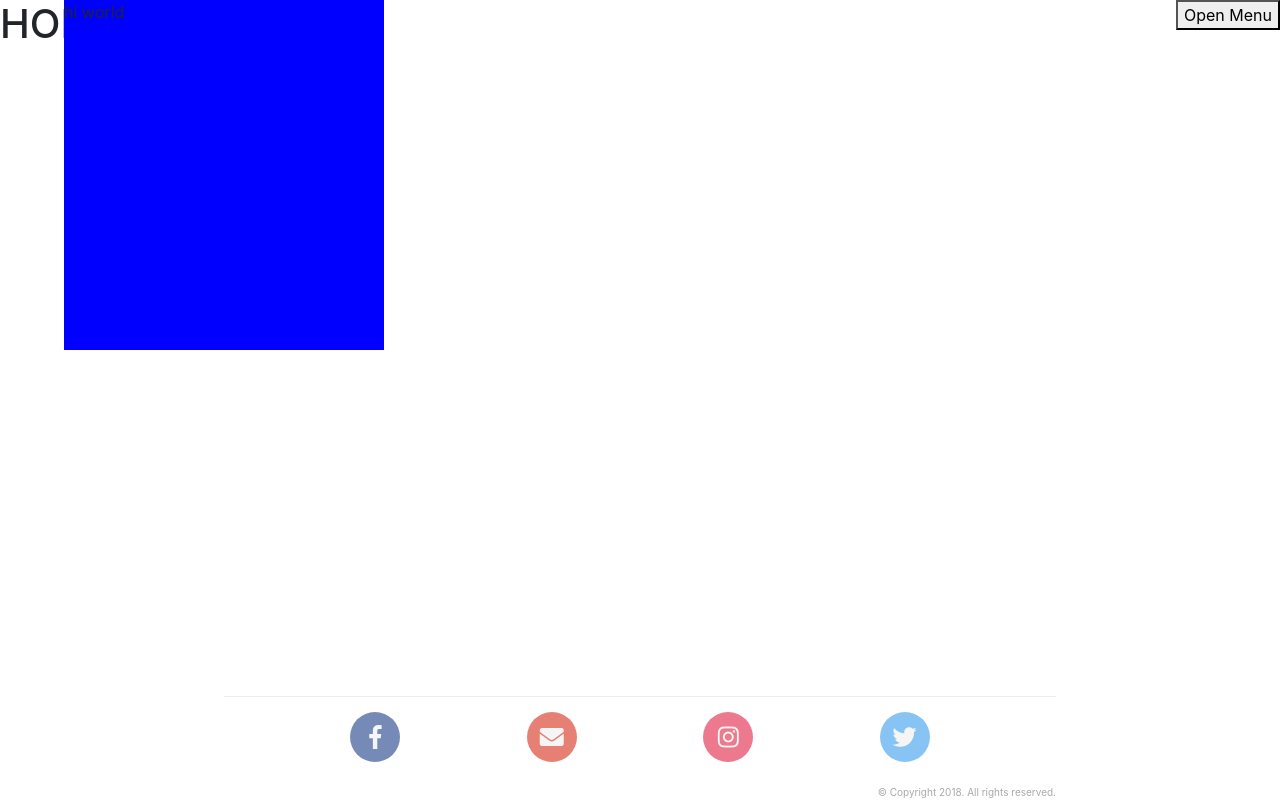
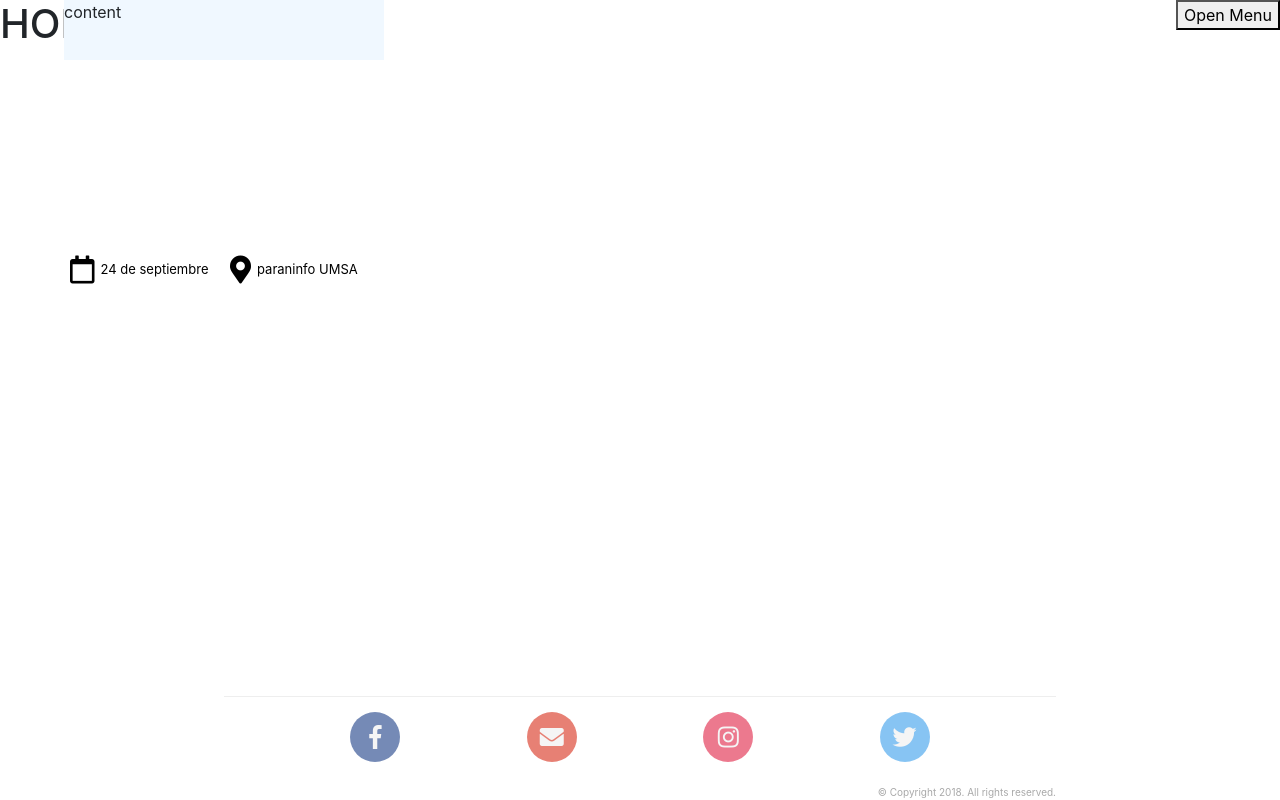
Before and after one commit to TEDxUMSA-2018/frontend, a React app: page / in a window 1280 px wide. Built offline with nearby package versions, Linux system fonts and the light colour scheme.

Commit message:
Added icon-detail component. Base structure for event navbar component done

```diff
--- a/package.json
+++ b/package.json
@@ -41,6 +41,7 @@
     "react-router-dom": "^4.2.2",
     "reactstrap": "^5.0.0-beta.3",
     "style-loader": "0.19.0",
+    "styled-components": "^3.2.6",
     "sw-precache-webpack-plugin": "0.11.4",
     "url-loader": "0.6.2",
     "webpack": "3.8.1",
--- a/src/App.css
+++ b/src/App.css
@@ -111,8 +111,27 @@
   .header .event-container {
     width: 25%;
     margin-left: 5%;
-    height: 350px;
-    background-color: blue; }
+    height: 60px;
+    background-color: aliceblue; }
+    .header .event-container .event-details {
+      position: absolute;
+      top: 0;
+      height: 300px;
+      width: inherit; }
+      .header .event-container .event-details .content {
+        height: calc(100% - 60px); }
+      .header .event-container .event-details .base {
+        display: flex;
+        height: 60px; }
+        .header .event-container .event-details .base .left-side, .header .event-container .event-details .base .righ-side {
+          width: 50%; }
+
+.icon-detail {
+  display: flex;
+  flex-direction: row;
+  justify-content: flex-start;
+  align-items: center;
+  height: 100%; }
 
 .main-container {
   background-color: #7f8c8d; }
--- a/src/App.scss
+++ b/src/App.scss
@@ -5,6 +5,7 @@
 @import '../styles/common/footer';
 @import '../styles/common/_overlay-menu.scss';
 @import '../styles/common/_header.scss';
+@import '../styles/common/icon-detail';
 
 
 .main-container {
--- a/src/common/Header.js
+++ b/src/common/Header.js
@@ -1,13 +1,35 @@
 import React from 'react';
 
-import OverlayNavbar from './OverlayNavbar'
+import OverlayNavbar from './OverlayNavbar';
+import IconDetail from './IconDetail';
 
 export default class Footer extends React.Component{
+    baseIconSize = {text: "13px", icon: "28px"};
     render(){
         return (
             <div className='header'>
                 <div className='event-container'>
-                    hi world
+                    <div className="event-details">
+                        <div className="content">
+                            content
+                        </div>
+                        <div className="base">
+                            <div className="left-side">
+                                <IconDetail
+                                    text="24 de septiembre"
+                                    icon="far fa-calendar"
+                                    size={this.baseIconSize}
+                                />
+                            </div>
+                            <div className="right-side">
+                                <IconDetail
+                                    text="paraninfo UMSA"
+                                    icon="fas fa-map-marker-alt"
+                                    size={this.baseIconSize}
+                                />
+                            </div>
+                        </div>
+                    </div>
                 </div>
                 <OverlayNavbar />
             </div>
--- /dev/null
+++ b/src/common/IconDetail.js
@@ -0,0 +1,26 @@
+import React from 'react';
+import styled from 'styled-components';
+
+
+const IconDetail = (props) => {
+    const Icon = styled.div`
+        padding-left: 6px;
+        color: ${(props.color)? props.color : "black"}
+        font-size: ${ props.size.icon };
+    `;
+    const Text = styled.div`
+        padding-left: 6px;
+        color: ${(props.color)? props.color : "black"}
+        font-size: ${ props.size.text };
+    `;
+    return (
+        <div className="icon-detail">
+            <Icon>
+                <i className={props.icon} />
+            </Icon>
+            <Text>{props.text}</Text>
+        </div>
+    );
+}
+
+export default IconDetail;
--- a/styles/common/_header.scss
+++ b/styles/common/_header.scss
@@ -1,4 +1,4 @@
-
+$baseHeight: 60px;
 .header {
   display: flex;
   align-items: flex-start;
@@ -8,7 +8,23 @@
   .event-container {
     width: 25%;
     margin-left: 5%;
-    height: 350px;
-    background-color: blue;
+    height: $baseHeight;
+    background-color: aliceblue;
+    .event-details {
+      position: absolute;
+      top: 0;
+      height: 300px;
+      width: inherit;
+      .content {
+        height: calc(100% - #{$baseHeight});
+      }
+      .base {
+        display: flex;
+        height: $baseHeight;
+        .left-side, .righ-side {
+          width: 50%;
+        }
+      }
+    }
   }
 }
--- /dev/null
+++ b/styles/common/_icon-detail.scss
@@ -0,0 +1,8 @@
+
+.icon-detail {
+  display: flex;
+  flex-direction: row;
+  justify-content: flex-start;
+  align-items: center;
+  height: 100%;
+}
```
